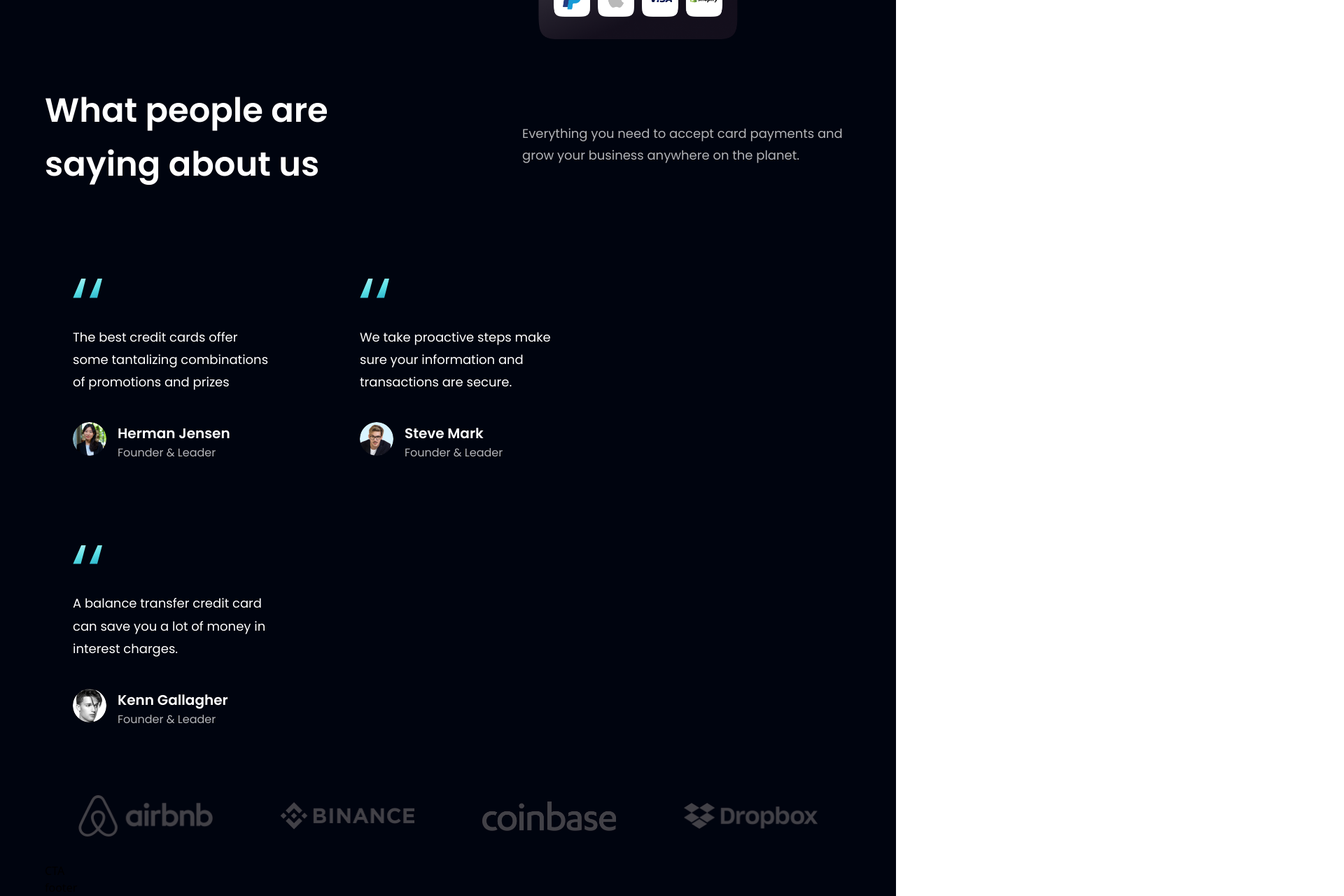
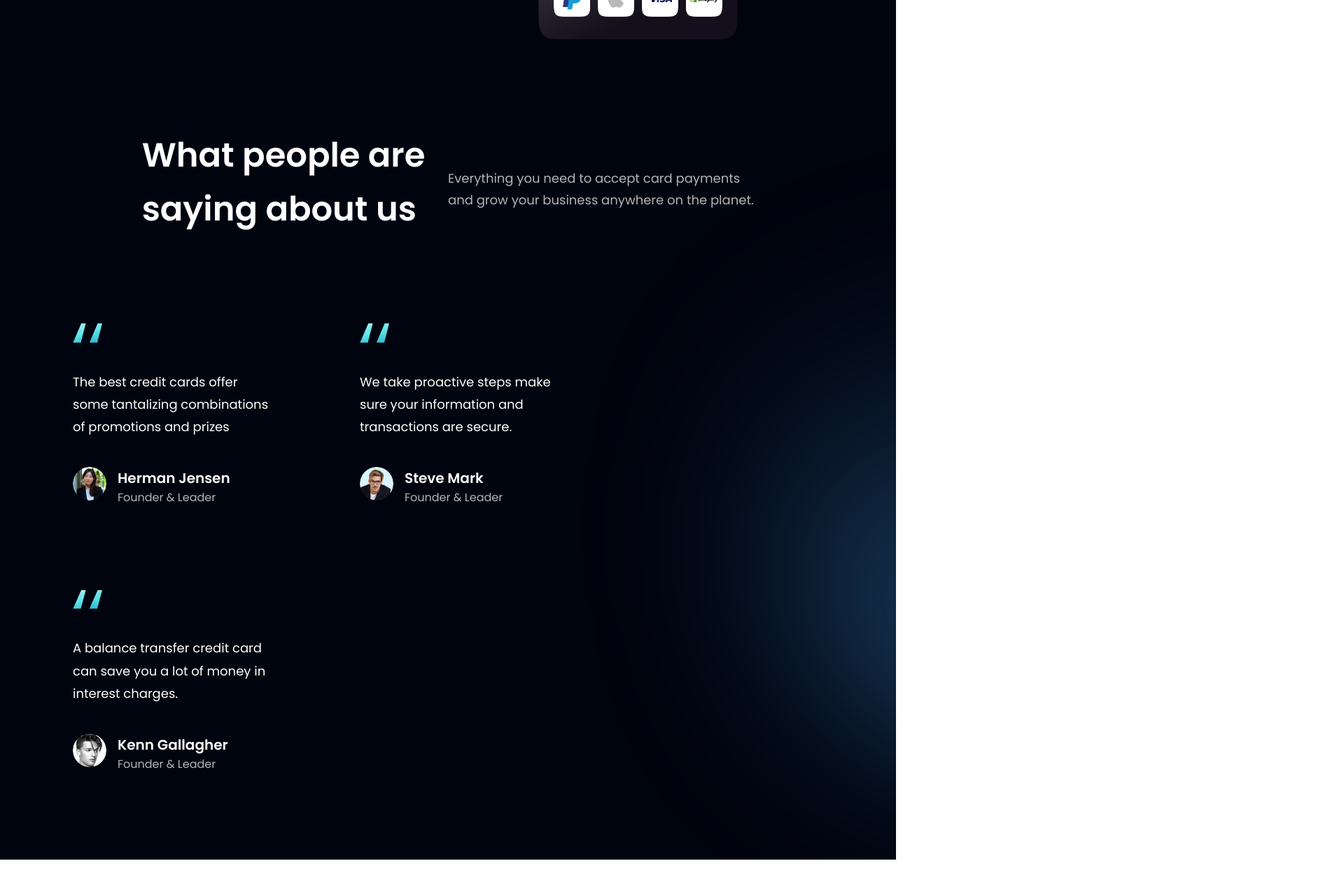
Before and after one commit to Sahilramjali/bank-app, a React (Vite) app: page / in a window 1280 px wide. Shown: the part 2684-3964 px from the top of the page at 70% size, 1920 px wide, since content can reach past the window. After the commit the page ends 3912 px from the top, so only its background shows below. Built offline with nearby package versions, Linux system fonts and the light colour scheme.

Commit message:
fix x axis overflow imp extra div

```diff
--- a/src/App.jsx
+++ b/src/App.jsx
@@ -33,9 +33,9 @@ const App = () => {
           <Billing />
           <CardDeal />
           <Testimonials />
-          <Clinets />
-          <Cta />
-          <Footer />
+          {/* <Clinets /> */}
+          {/* <Cta /> */}
+          {/* <Footer /> */}
         </div>
       </div>
     </div>
--- a/src/componets/Testimonials.jsx
+++ b/src/componets/Testimonials.jsx
@@ -4,17 +4,21 @@ import FeedbackCard from "./feedbackCard";
 
 const Testimonials = () => {
   return (
-    <section className={``}>
+    <section
+      className={`${styles.paddingY} ${styles.flexCenter} flex-col relative`}
+    >
       <div className="absolute z-[0] w-[60%] h-[60%] -right-[50%] rounded-full blue__gradient bottom-40" />
       <div className="flex md:flex-row flex-col justify-between items-center sm:mb-16 mb-6 relative z-[1] ">
         <h2 className={styles.heading2}>
           What people are
           <br /> saying about us
         </h2>
-        <p className={`${styles.paragraph} max-w-[470px] mt-5`}>
-          Everything you need to accept card payments and grow your business
-          anywhere on the planet.
-        </p>
+        <div className="w-full md:mt-0 mt-6">
+          <p className={`${styles.paragraph} max-w-[470px] mt-5`}>
+            Everything you need to accept card payments and grow your business
+            anywhere on the planet.
+          </p>
+        </div>
       </div>
       <div className="flex flex-wrap sm:justify-start justify-center w-full feedback-container relative z-[1]">
         {feedback.map((feedback) => (
```
